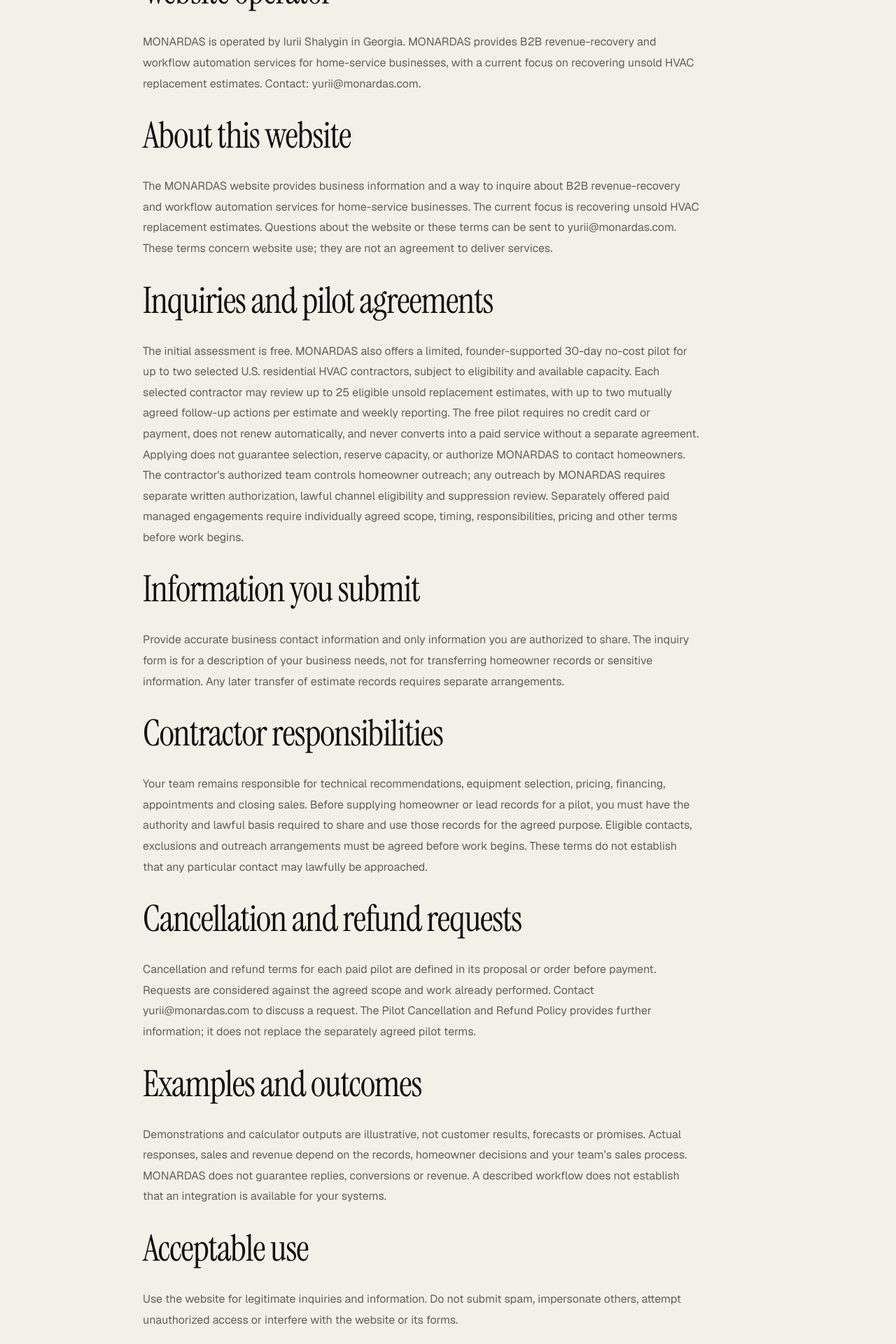
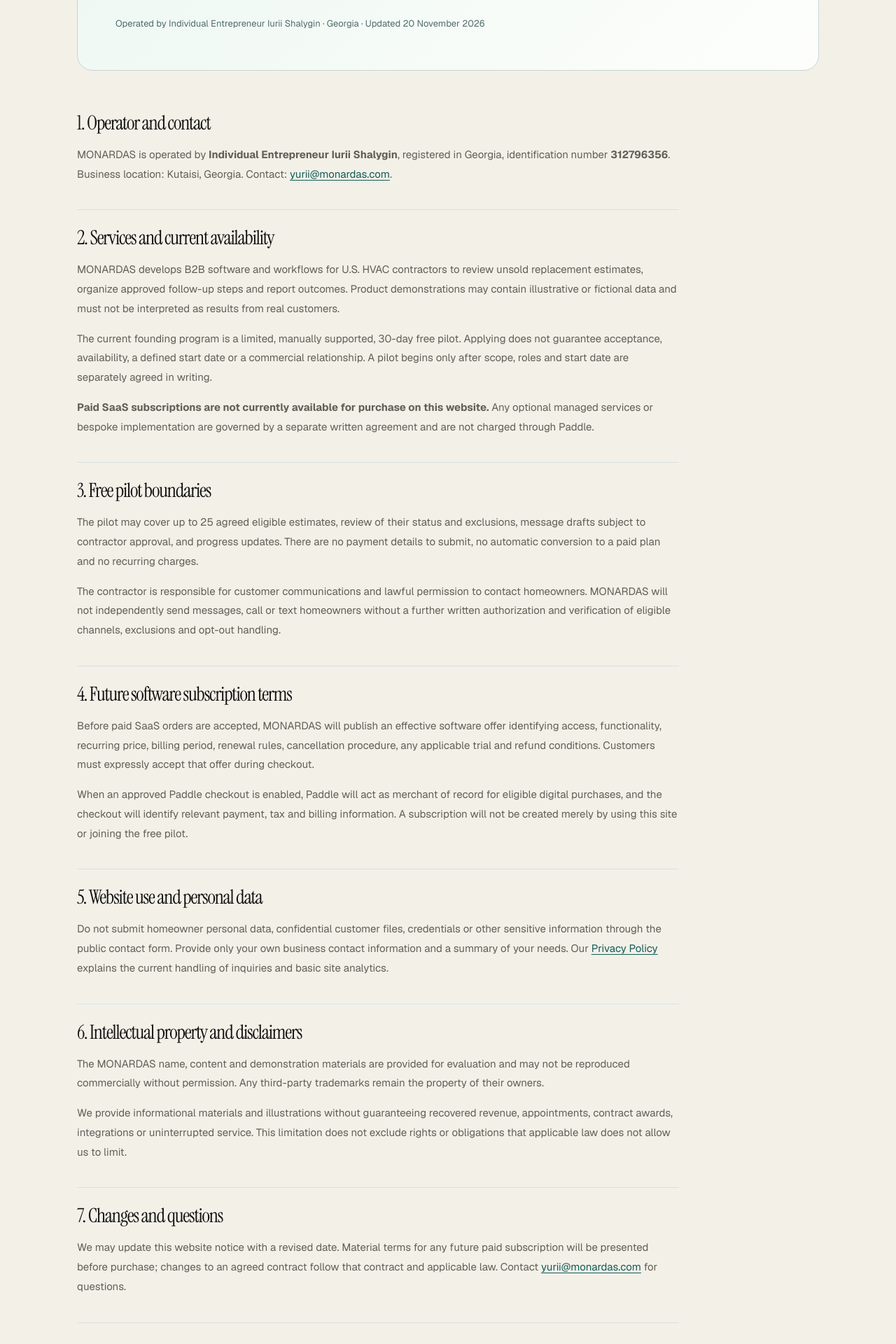
Before and after one commit to rosak8-lgtm/monardas, a Next.js app: page /terms in a window 1280 px wide. Shown: the part 380-2300 px from the top of the page at 70% size. Built offline with nearby package versions, Linux system fonts and the light colour scheme; no server answers.

Commit message:
Paddle readiness: src/app/terms/page.tsx

```diff
--- /dev/null
+++ b/src/app/terms/page.tsx
@@ -0,0 +1,52 @@
+import { CompliancePage } from "@/components/compliance-layout";
+import { pageMetadata } from "@/lib/seo";
+
+export const metadata = pageMetadata(
+  "Terms of Service",
+  "Terms governing the MONARDAS website, free HVAC founding pilot applications and future software orders.",
+  "/terms",
+);
+
+export default function TermsPage() {
+  return (
+    <CompliancePage
+      label="MONARDAS / LEGAL"
+      title="Terms of service"
+      description="These terms explain the MONARDAS website and its current pre-launch offerings. They do not create a paid software subscription."
+    >
+      <section>
+        <h2>1. Operator and contact</h2>
+        <p>MONARDAS is operated by <strong>Individual Entrepreneur Iurii Shalygin</strong>, registered in Georgia, identification number <strong>312796356</strong>. Business location: Kutaisi, Georgia. Contact: <a href="mailto:yurii@monardas.com">yurii@monardas.com</a>.</p>
+      </section>
+      <section>
+        <h2>2. Services and current availability</h2>
+        <p>MONARDAS develops B2B software and workflows for U.S. HVAC contractors to review unsold replacement estimates, organize approved follow-up steps and report outcomes. Product demonstrations may contain illustrative or fictional data and must not be interpreted as results from real customers.</p>
+        <p>The current founding program is a limited, manually supported, 30-day free pilot. Applying does not guarantee acceptance, availability, a defined start date or a commercial relationship. A pilot begins only after scope, roles and start date are separately agreed in writing.</p>
+        <p><strong>Paid SaaS subscriptions are not currently available for purchase on this website.</strong> Any optional managed services or bespoke implementation are governed by a separate written agreement and are not charged through Paddle.</p>
+      </section>
+      <section>
+        <h2>3. Free pilot boundaries</h2>
+        <p>The pilot may cover up to 25 agreed eligible estimates, review of their status and exclusions, message drafts subject to contractor approval, and progress updates. There are no payment details to submit, no automatic conversion to a paid plan and no recurring charges.</p>
+        <p>The contractor is responsible for customer communications and lawful permission to contact homeowners. MONARDAS will not independently send messages, call or text homeowners without a further written authorization and verification of eligible channels, exclusions and opt-out handling.</p>
+      </section>
+      <section>
+        <h2>4. Future software subscription terms</h2>
+        <p>Before paid SaaS orders are accepted, MONARDAS will publish an effective software offer identifying access, functionality, recurring price, billing period, renewal rules, cancellation procedure, any applicable trial and refund conditions. Customers must expressly accept that offer during checkout.</p>
+        <p>When an approved Paddle checkout is enabled, Paddle will act as merchant of record for eligible digital purchases, and the checkout will identify relevant payment, tax and billing information. A subscription will not be created merely by using this site or joining the free pilot.</p>
+      </section>
+      <section>
+        <h2>5. Website use and personal data</h2>
+        <p>Do not submit homeowner personal data, confidential customer files, credentials or other sensitive information through the public contact form. Provide only your own business contact information and a summary of your needs. Our <a href="/privacy">Privacy Policy</a> explains the current handling of inquiries and basic site analytics.</p>
+      </section>
+      <section>
+        <h2>6. Intellectual property and disclaimers</h2>
+        <p>The MONARDAS name, content and demonstration materials are provided for evaluation and may not be reproduced commercially without permission. Any third-party trademarks remain the property of their owners.</p>
+        <p>We provide informational materials and illustrations without guaranteeing recovered revenue, appointments, contract awards, integrations or uninterrupted service. This limitation does not exclude rights or obligations that applicable law does not allow us to limit.</p>
+      </section>
+      <section>
+        <h2>7. Changes and questions</h2>
+        <p>We may update this website notice with a revised date. Material terms for any future paid subscription will be presented before purchase; changes to an agreed contract follow that contract and applicable law. Contact <a href="mailto:yurii@monardas.com">yurii@monardas.com</a> for questions.</p>
+      </section>
+    </CompliancePage>
+  );
+}
```
